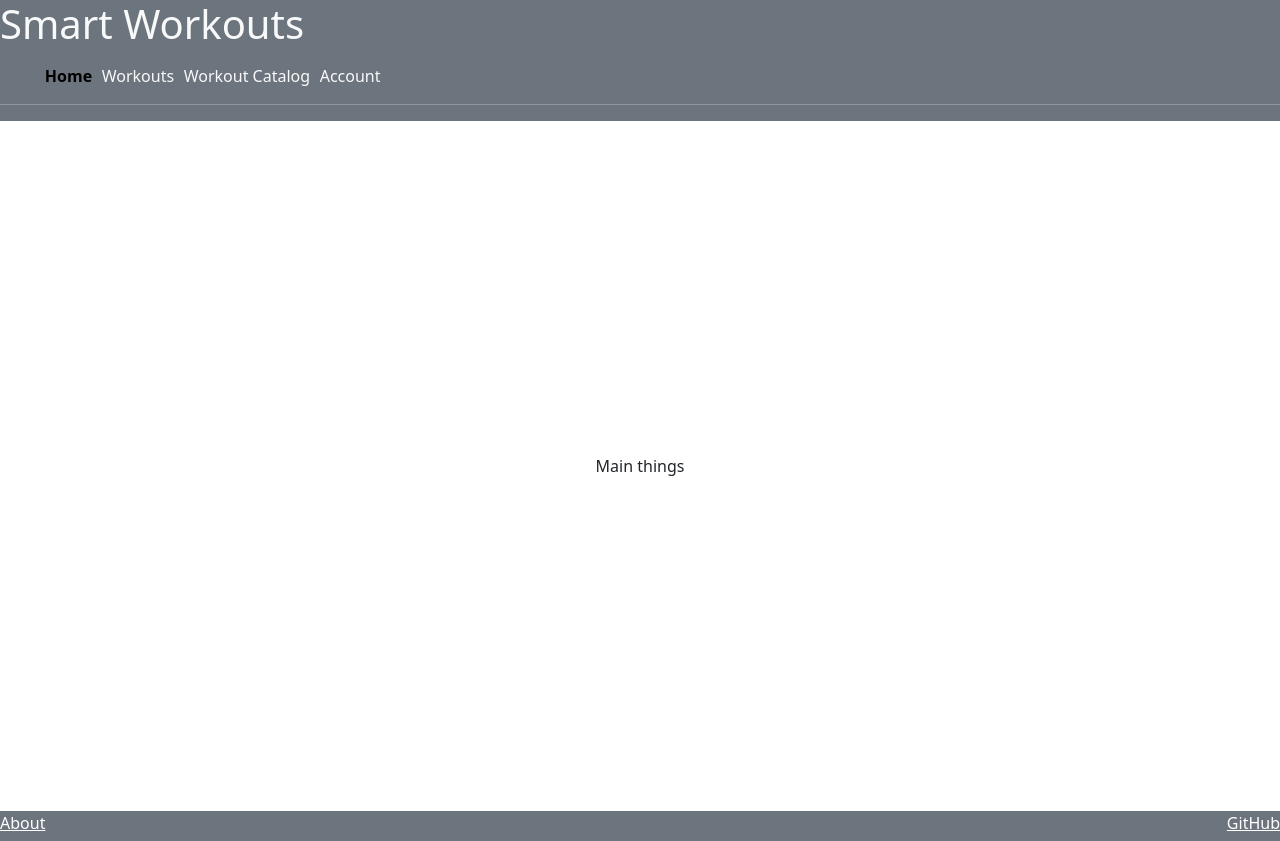
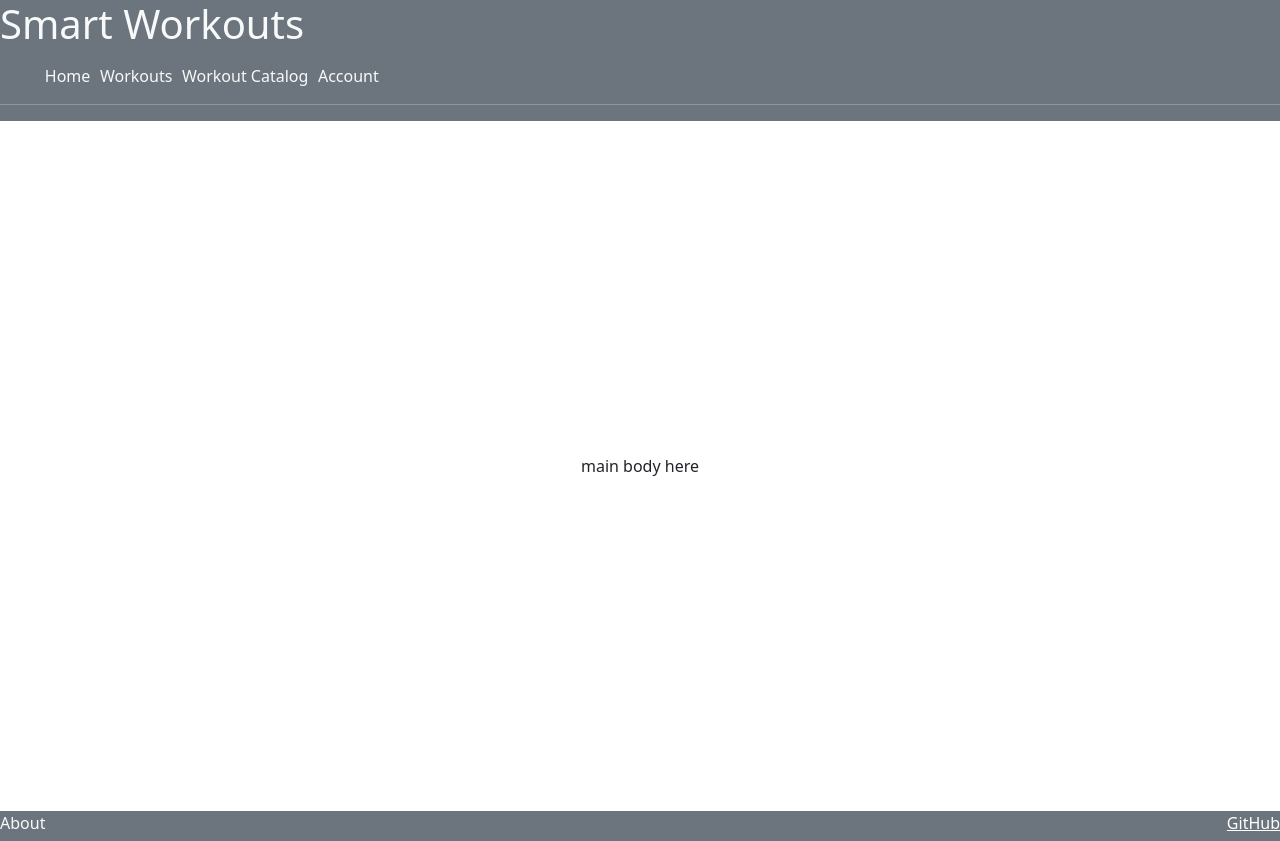
Before and after one commit to Spitfyre4/startup, a React (Vite) app: page / in a window 1280 px wide. Built offline with nearby package versions, Linux system fonts and the light colour scheme.

Commit message:
added navlinks

```diff
--- a/package.json
+++ b/package.json
@@ -9,6 +9,7 @@
   },
   "dependencies": {
     "bootstrap": "^5.3.3",
-    "react-bootstrap": "^2.10.2"
+    "react-bootstrap": "^2.10.2",
+    "react-router-dom": "^6.22.3"
   }
 }
--- a/src/app.jsx
+++ b/src/app.jsx
@@ -1,55 +1,49 @@
-// import React from 'react';
-// import { Login } from './login/login';
-// import { Account } from './account/account';
-// import { Workout } from './workout/workout';
-// import { WorkoutList } from './workoutList/workoutList';
-// import { About } from './about/about';
-
-// export function App() {
-//   return (
-//     <div>
-//       <h1>Smart Workouts</h1>
-//       <Login />
-//       <Account />
-//       <Workout />
-//       <WorkoutList />
-//       <About />
-//     </div>
-//   );
-// }
-
-
 import React from 'react';
 import 'bootstrap/dist/css/bootstrap.min.css';
+import { BrowserRouter, NavLink, Route, Routes } from 'react-router-dom';
 import './app.css';
+import { Login } from './login/login';
+import { Account } from './account/account';
+// import { Workout } from './workout/workout';
+import { WorkoutList } from './workoutList/workoutList';
+import { About } from './about/about';
 
 export default function App() {
   return (
+    <BrowserRouter>
       <div className="body bg-white text-dark">
         <header className="header bg-secondary text-light sticky-top">
           <h1>Smart Workouts</h1>
 
           <nav>
             <menu>
-            <li className="menu nav-item"><a className="nav-link active" href="index.html">Home</a></li>
-            <li className="menu nav-item"><a className="nav-link" href="user_workouts.html">Workouts</a></li>
-            <li className="menu nav-item"><a className="nav-link" href="workout_catalog.html">Workout Catalog</a></li>
-            <li className="menu nav-item"><a className="nav-link" href="account.html">Account</a></li>
+              <li className="menu nav-item"><NavLink className="nav-link" activeClassName="active" to="/login">Home</NavLink></li>
+              <li className="menu nav-item"><NavLink className="nav-link" activeClassName="active" to="/workouts">Workouts</NavLink></li>
+              <li className="menu nav-item"><NavLink className="nav-link" activeClassName="active" to="/catalog">Workout Catalog</NavLink></li>
+              <li className="menu nav-item"><NavLink className="nav-link" activeClassName="active" to="/account">Account</NavLink></li>
             </menu>
           </nav>
 
           <hr />
         </header>
 
-
         <main>
-        Main things
+          main body here
         </main>
 
-      <footer className="footer bg-secondary text-light">
-        <a href="about.html" style={{ display: "inline-block" }}>About</a>
+        <Routes>
+          <Route path="/login" element={<Login />} />
+          <Route path="/account" element={<Account />} />
+          <Route path="/workouts" element={<WorkoutList />} />
+          <Route path="/catalog" element={<WorkoutList />} />
+          <Route path="/about" element={<About />} />
+        </Routes>
+
+        <footer className="bg-secondary text-light">
+          <NavLink to="/about" className="nav-link" activeClassName="active" style={{ display: "inline-block" }}>About</NavLink>
           <a href="https://github.com/Spitfyre4/startup" style={{ float: "right" }}>GitHub</a>
         </footer>
       </div>
+    </BrowserRouter>
   );
 }
```
Also changed, not shown: 1 other file (tests, documents, lock files or other folders). Lines whose indentation alone changed are shown as unchanged.
